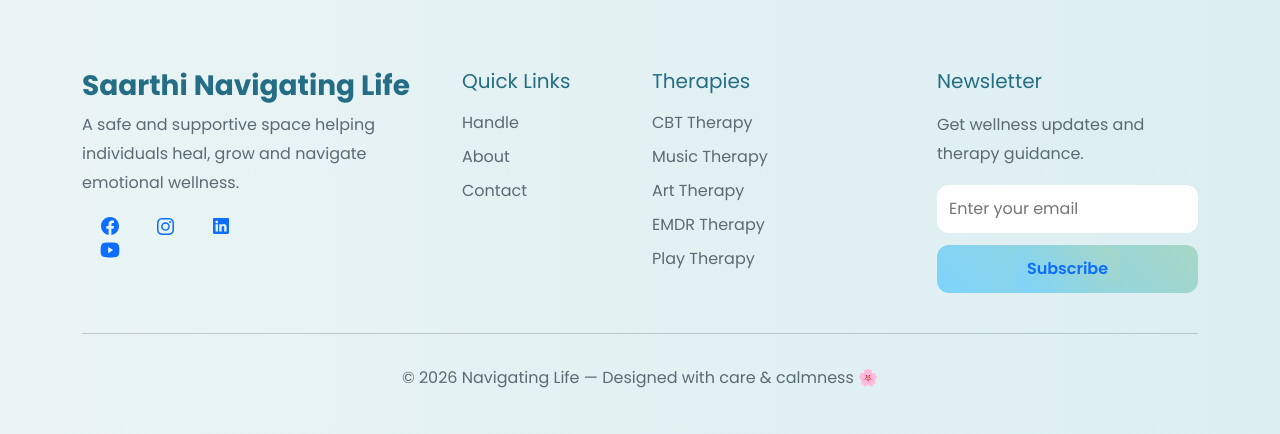
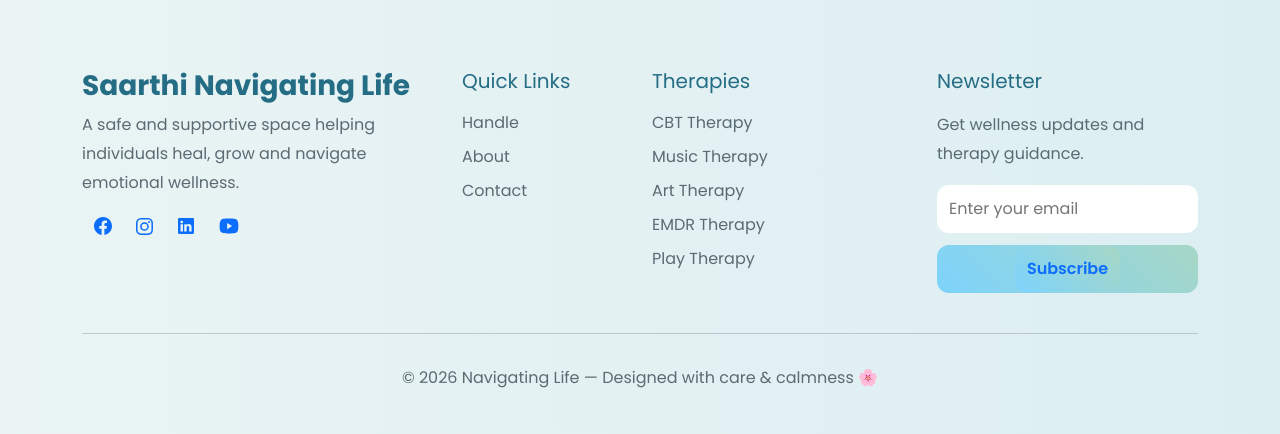
Before and after one commit to neemkaroli12/saarthinavigatinglife, a Django app: page / in a window 1280 px wide. Shown: the part 4653-5087 px from the top of the page. Run offline with Django 5.2, Linux system fonts and the light colour scheme.

Commit message:
home.html

```diff
--- a/templates/home.html
+++ b/templates/home.html
@@ -1231,7 +1231,7 @@ Calm your mind, build confidence, and grow with guidance.
                 <div class="row">
 
 
-                    <div class="col-md-4 text-center">
+                    <div class="col-md-3 text-center">
                         <a href="https://www.facebook.com/profile.php?id=61591501905854&sk=directory_intro" target="_blank">
                             <svg xmlns="http://www.w3.org/2000/svg" width="18" height="18"
                                 fill="currentColor" class="bi bi-facebook" viewBox="0 0 16 16">
@@ -1240,7 +1240,7 @@ Calm your mind, build confidence, and grow with guidance.
                         </a>
                     </div>
 
-                    <div class="col-md-4 text-center">
+                    <div class="col-md-3 text-center">
                         <a href="https://www.instagram.com/saarthinavigatinglife?utm_source=qr" target="_blank">
                             <svg xmlns="http://www.w3.org/2000/svg" width="17" height="17"
                                 fill="currentColor" class="bi bi-instagram" viewBox="0 0 16 16">
@@ -1250,7 +1250,7 @@ Calm your mind, build confidence, and grow with guidance.
                     </div>
 
 
-                    <div class="col-md-4 text-center">
+                    <div class="col-md-3 text-center">
                         <a href="https://www.linkedin.com/in/saarthi-navigating-life-151969422/" target="_blank">
                             <svg xmlns="http://www.w3.org/2000/svg" width="16" height="16"
                                 fill="currentColor" class="bi bi-linkedin" viewBox="0 0 16 16">
@@ -1258,7 +1258,7 @@ Calm your mind, build confidence, and grow with guidance.
                             </svg>
                         </a>
                     </div>
-                    <div class="col-md-4 text-center">
+                    <div class="col-md-3 text-center">
                     <a href="https://www.youtube.com/@SaarthiLifeStudio" target="_blank">
                         <svg xmlns="http://www.w3.org/2000/svg"
                             width="20"
```
